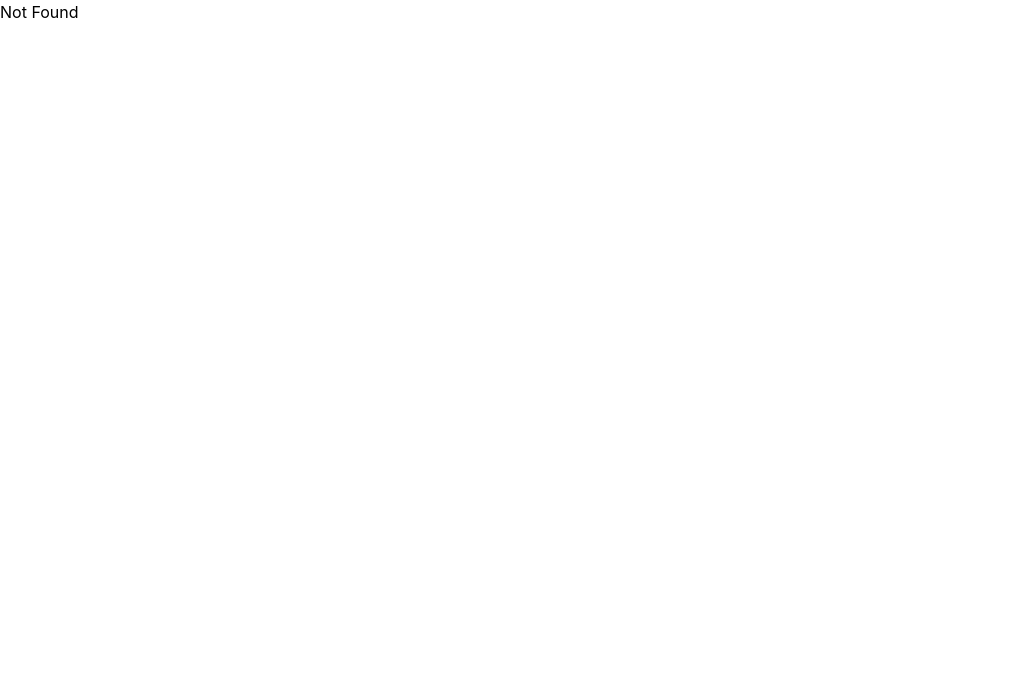
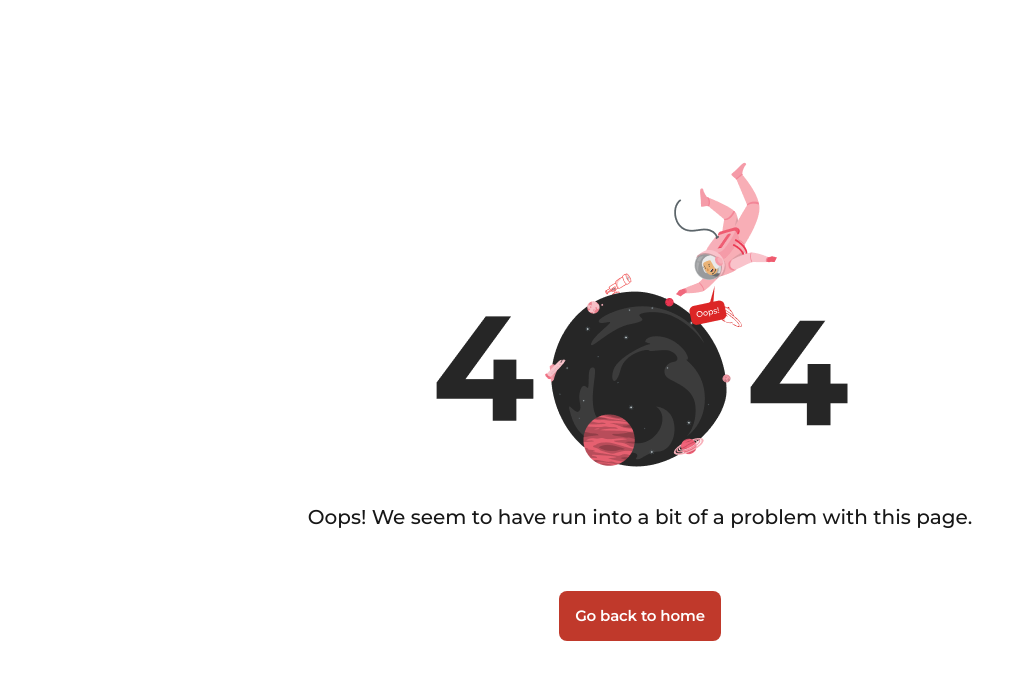
Before and after one commit to neon-lab-dev/HanjiFinance-Client, a React (Vite) app: page /financial-fashion in a window 1280 px wide. Before the commit this address had no page. Shown: the top 680 px of the page, without its empty margins (0-1034 px from the left). Built offline with nearby package versions, Linux system fonts and the light colour scheme.

Commit message:
Added 404 not found page with animation

```diff
--- a/src/assets/index.ts
+++ b/src/assets/index.ts
@@ -1,4 +1,4 @@
-// ICons
+// Icons
 import logo from "./icons/logo.png";
 import logoWithName from "./icons/logo-with-name.svg";
 import arrowDown from "./icons/arrow-down.svg";
@@ -33,6 +33,7 @@ import heroBg from "./images/hero-bg.png"
 import aboutUsBg from "./images/about-us-bg.png";
 import courseDummyImage from "./images/course-dummy-image.png";
 import dummyAvatar from "./images/dummy-avatar.png";
+import notFound from "./images/404.png";
 
 
 export const IMAGES = {
@@ -42,6 +43,7 @@ export const IMAGES = {
   heroMobileBg,
   courseDummyImage,
   dummyAvatar,
+  notFound,
 };
 
 
--- a/src/pages/NotFound/NotFound.tsx
+++ b/src/pages/NotFound/NotFound.tsx
@@ -1,10 +1,69 @@
+import { Link } from "react-router-dom";
+import { motion, type Variants } from "framer-motion";
+import { IMAGES } from "../../assets";
+import Button from "../../components/Reusable/Button/Button";
 
 const NotFound = () => {
-    return (
-        <div>
-            Not Found
-        </div>
-    );
+  const containerVariants: Variants = {
+    hidden: { opacity: 0 },
+    visible: {
+      opacity: 1,
+      transition: {
+        staggerChildren: 0.3,
+        delayChildren: 0.2,
+      },
+    },
+  };
+
+  const imageVariants: Variants = {
+    hidden: { opacity: 0, scale: 0.8 },
+    visible: {
+      opacity: 1,
+      scale: 1,
+      transition: {
+        duration: 0.6,
+        ease: "anticipate",
+      },
+    },
+  };
+
+  const itemVariants: Variants = {
+    hidden: { opacity: 0, y: 20 },
+    visible: {
+      opacity: 1,
+      y: 0,
+      transition: {
+        duration: 0.5,
+        ease: "easeOut",
+      },
+    },
+  };
+
+  return (
+    <motion.div
+      className="h-screen flex flex-col items-center justify-center overflow-hidden"
+      variants={containerVariants}
+      initial="hidden"
+      animate="visible"
+    >
+      <motion.img
+        src={IMAGES.notFound}
+        alt="404-not found"
+        variants={imageVariants}
+      />
+      <motion.p
+        className="text-neutral-20 text-base md:text-xl font-medium leading-6 font-Montserrat mt-8 mb-8 md:mb-[62px] text-center px-4"
+        variants={itemVariants}
+      >
+        Oops! We seem to have run into a bit of a problem with this page.
+      </motion.p>
+      <motion.div variants={itemVariants}>
+        <Link to="/" className="">
+          <Button label="Go back to home" variant="primary" />
+        </Link>
+      </motion.div>
+    </motion.div>
+  );
 };
 
 export default NotFound;
```
Also changed, not shown: src/assets/images/404.png (added).
